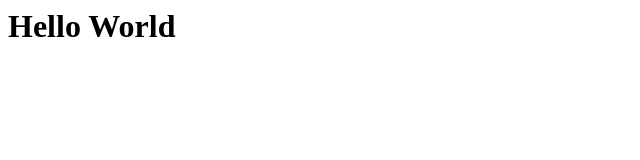
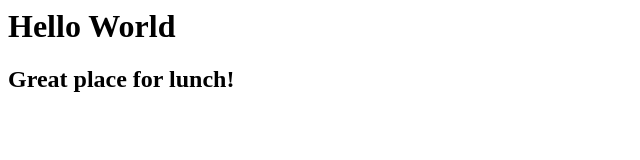
Before and after one commit to alamedacomedy/jermany, a plain HTML site: page index.html in a window 1280 px wide. Shown: the whole page, without its empty margins (0-640 px from the left). Drawn offline with Linux system fonts and the light colour scheme.

Commit message:
Added h2

```diff
--- a/index.html
+++ b/index.html
@@ -1,5 +1,6 @@
 <html>
     <body>
         <h1>Hello World</h1>
+        <h2>Great place for lunch!</h2>
     </body>
 </html>
```
